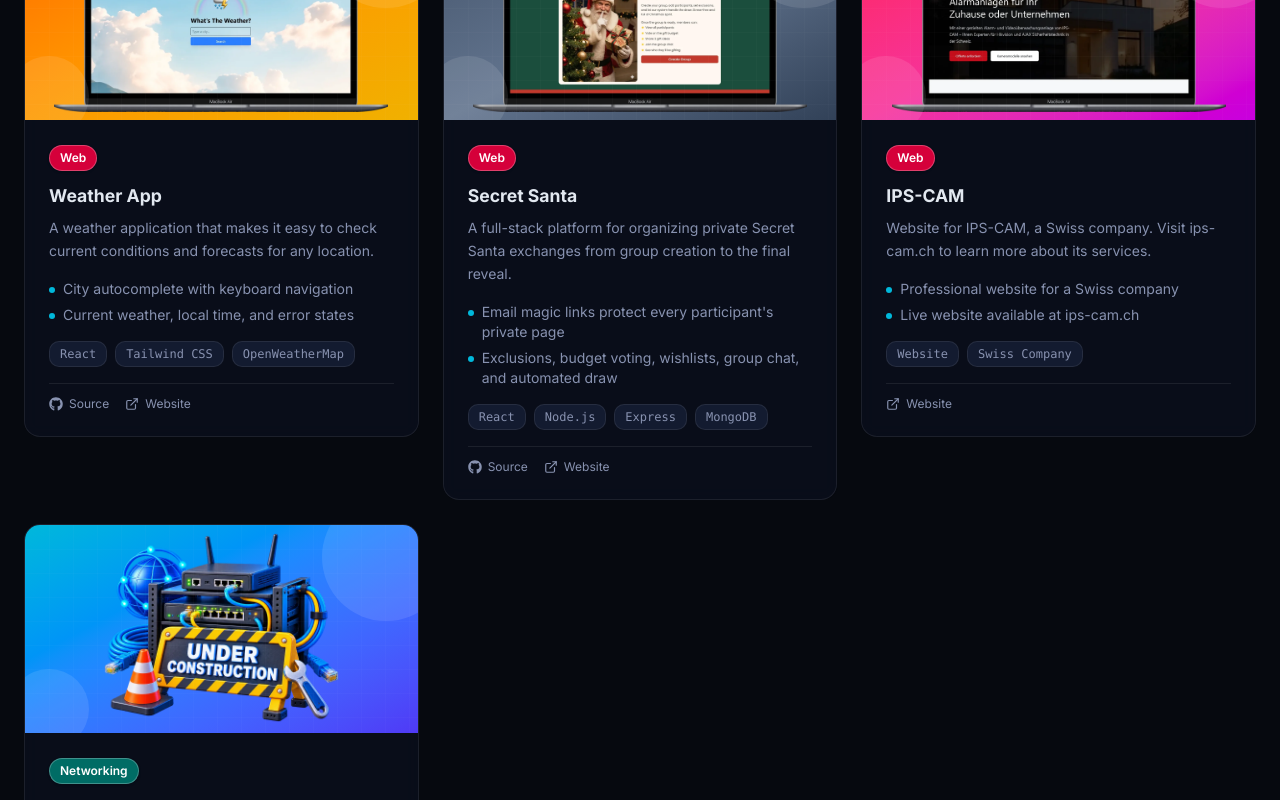
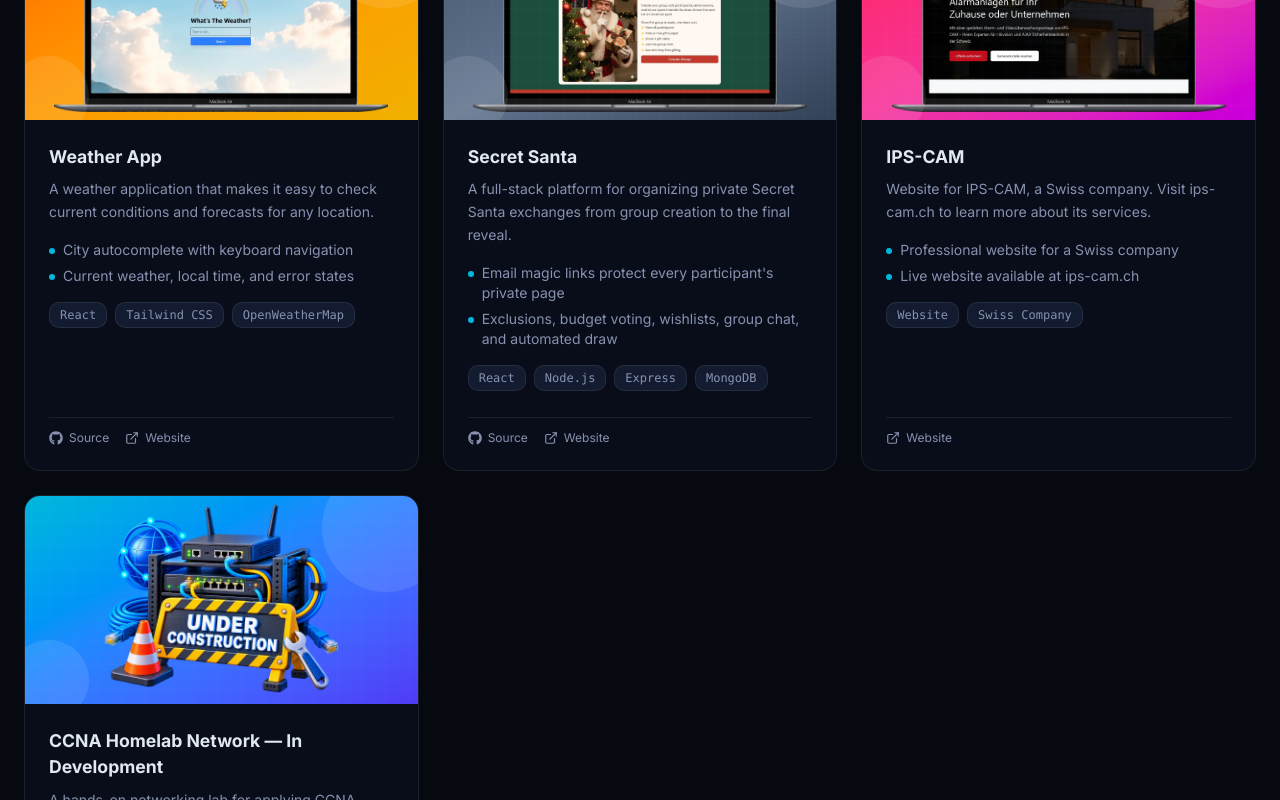
Before and after one commit to BuildAndBreak/Portfolio, a React (Vite) app: page / in a window 1280 px wide. Shown: the part 1260-2060 px from the top of the page. Built offline with nearby package versions, Linux system fonts and the light colour scheme.

Commit message:
update About and Projects components

```diff
--- a/src/components/About.tsx
+++ b/src/components/About.tsx
@@ -3,11 +3,18 @@ import { GraduationCap, MapPin, Mail, Target } from "lucide-react";
 
 const timeline = [
   {
-    year: "2025 – Present",
-    role: "CCNA & Network Engineering Focus",
-    company: "Homelab · Online courses · Projects",
+    year: "2026 (expected)",
+    role: "Cisco CCNA Certification",
+    company: "Cisco · Homelab · Network Labs",
     type: "now" as const,
-    desc: "Studying for the CCNA certification, reinforcing networking fundamentals through hands-on labs and homelab practice.",
+    desc: "Completing the CCNA certification through hands-on labs covering networking fundamentals, routing, switching, and troubleshooting.",
+  },
+  {
+    year: "2026",
+    role: "Hikvision & AJAX Security Systems Certifications",
+    company: "Professional Technical Training",
+    type: "edu" as const,
+    desc: "Certified training for alarm-system, access-control, and video-surveillance installations using Hikvision and AJAX security solutions.",
   },
   {
     year: "2022 – 2025",
@@ -77,8 +84,9 @@ export default function About() {
             </h3>
             <p className="text-muted-foreground leading-relaxed mb-4">
               My background in Electronics and Computer Systems gave me a solid
-              foundation in hardware, infrastructure, and troubleshooting. It
-              now supports my transition into networking and IT.
+              foundation in hardware, infrastructure, and troubleshooting. Now,
+              I want to deepen my knowledge of network infrastructure, routing
+              and switching, and security systems.
             </p>
             <p className="text-muted-foreground leading-relaxed mb-4">
               I'm studying for Cisco's CCNA certification, focusing on IPv4/IPv6
@@ -86,17 +94,6 @@ export default function About() {
               troubleshooting. I reinforce each topic through Packet Tracer and
               homelab practice.
             </p>
-
-            <div className="flex flex-wrap gap-5 mb-8">
-              <div className="flex items-center gap-2 text-muted-foreground text-sm">
-                <MapPin className="w-4 h-4 text-cyan-500 dark:text-cyan-400 shrink-0" />
-                Portugal
-              </div>
-              <div className="flex items-center gap-2 text-muted-foreground text-sm">
-                <Mail className="w-4 h-4 text-cyan-500 dark:text-cyan-400 shrink-0" />
-                tiagodlapereira@gmail.com
-              </div>
-            </div>
 
             {/* Career path */}
             <div className="rounded-xl border border-border bg-card/50 backdrop-blur-sm p-5">
--- a/src/components/Projects.tsx
+++ b/src/components/Projects.tsx
@@ -15,7 +15,6 @@ type Project = {
   highlights: string[];
   gradientClasses: string;
   glowClass: string;
-  label: string;
   sourceUrl?: string;
   liveUrl?: string;
   previewImage?: string;
@@ -34,7 +33,6 @@ const projects: Project[] = [
     ],
     gradientClasses: "from-orange-500 via-amber-500 to-yellow-500",
     glowClass: "hover:shadow-orange-500/20",
-    label: "Web",
     sourceUrl: "https://github.com/BuildAndBreak/weather-app",
     liveUrl: "https://weather-app-bnb.netlify.app/",
     previewImage: weatherAppPreview,
@@ -51,7 +49,6 @@ const projects: Project[] = [
     ],
     gradientClasses: "from-slate-600 via-slate-500 to-slate-700",
     glowClass: "hover:shadow-slate-500/20",
-    label: "Web",
     sourceUrl: "https://github.com/BuildAndBreak/Secret-Santa",
     liveUrl: "https://secret-santa-bnb.netlify.app/",
     previewImage: secretSantaPreview,
@@ -68,7 +65,6 @@ const projects: Project[] = [
     ],
     gradientClasses: "from-rose-500 via-pink-500 to-fuchsia-600",
     glowClass: "hover:shadow-rose-500/20",
-    label: "Web",
     liveUrl: "https://ips-cam.ch",
     previewImage: ipsCamPreview,
   },
@@ -84,18 +80,9 @@ const projects: Project[] = [
     ],
     gradientClasses: "from-cyan-500 via-blue-500 to-indigo-600",
     glowClass: "hover:shadow-cyan-500/20",
-    label: "Networking",
     previewImage: homelabPreview,
   },
 ];
-
-const labelColors: Record<string, string> = {
-  Sysadmin: "bg-cyan-700/90 text-white",
-  Networking: "bg-teal-700/90 text-white",
-  "IT Support": "bg-violet-700/90 text-white",
-  Databases: "bg-orange-600/90 text-white",
-  Web: "bg-rose-600/90 text-white",
-};
 
 function ProjectCard({
   project,
@@ -127,6 +114,7 @@ function ProjectCard({
 
   return (
     <motion.div
+      className="h-full"
       initial={{ opacity: 0, y: 40 }}
       whileInView={{ opacity: 1, y: 0 }}
       viewport={{ once: true, margin: "-60px" }}
@@ -139,7 +127,7 @@ function ProjectCard({
         ref={cardRef}
         onMouseMove={handleMouseMove}
         onMouseLeave={handleMouseLeave}
-        className={`group relative rounded-2xl border border-border bg-card/50 backdrop-blur-sm overflow-hidden cursor-default transition-[border-color,box-shadow] duration-300 hover:border-white/15 hover:shadow-2xl ${project.glowClass}`}>
+        className={`group relative flex h-full flex-col rounded-2xl border border-border bg-card/50 backdrop-blur-sm overflow-hidden cursor-default transition-[border-color,box-shadow] duration-300 hover:border-white/15 hover:shadow-2xl ${project.glowClass}`}>
         <div
           className={`relative h-52 bg-linear-to-br ${project.gradientClasses} overflow-hidden`}>
           {project.previewImage && (
@@ -171,11 +159,7 @@ function ProjectCard({
           </div>
         </div>
 
-        <div className="p-6">
-          <span
-            className={`inline-flex mb-3 px-2.5 py-1 rounded-full border border-white/25 shadow-sm text-xs font-semibold ${labelColors[project.label]}`}>
-            {project.label}
-          </span>
+        <div className="flex flex-1 flex-col p-6">
           <h3
             className="text-foreground font-bold mb-2 group-hover:text-cyan-500 dark:group-hover:text-cyan-400 transition-colors duration-300"
             style={{ fontSize: "1.1rem" }}>
@@ -204,7 +188,7 @@ function ProjectCard({
             ))}
           </div>
 
-          <div className="flex items-center gap-4 pt-3 border-t border-border">
+          <div className="mt-auto flex items-center gap-4 pt-3 border-t border-border">
             {project.sourceUrl && (
               <a
                 href={project.sourceUrl}
@@ -263,7 +247,7 @@ export default function Projects() {
           </p>
         </motion.div>
 
-        <div className="grid grid-cols-1 md:grid-cols-2 lg:grid-cols-3 gap-6">
+        <div className="grid auto-rows-fr grid-cols-1 gap-6 md:grid-cols-2 lg:grid-cols-3">
           {projects.map((project, index) => (
             <ProjectCard key={project.id} project={project} index={index} />
           ))}
```
